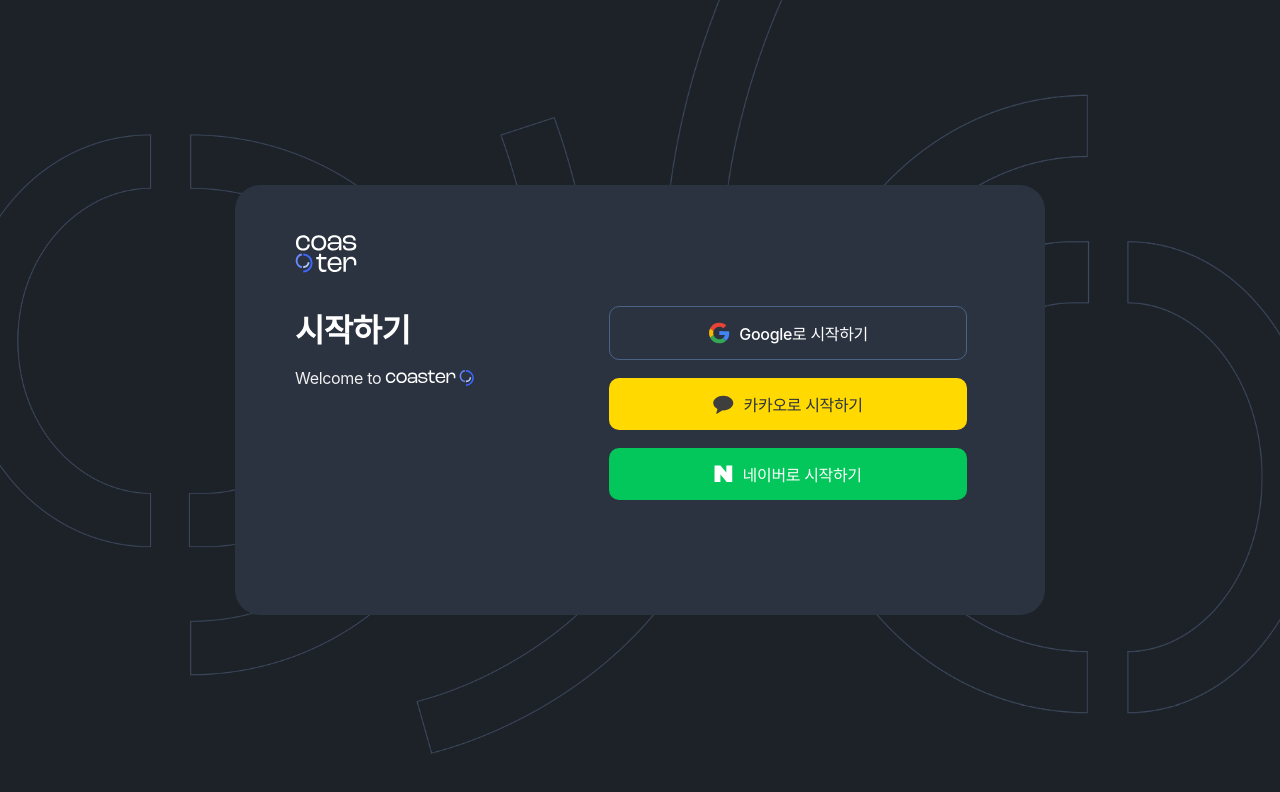
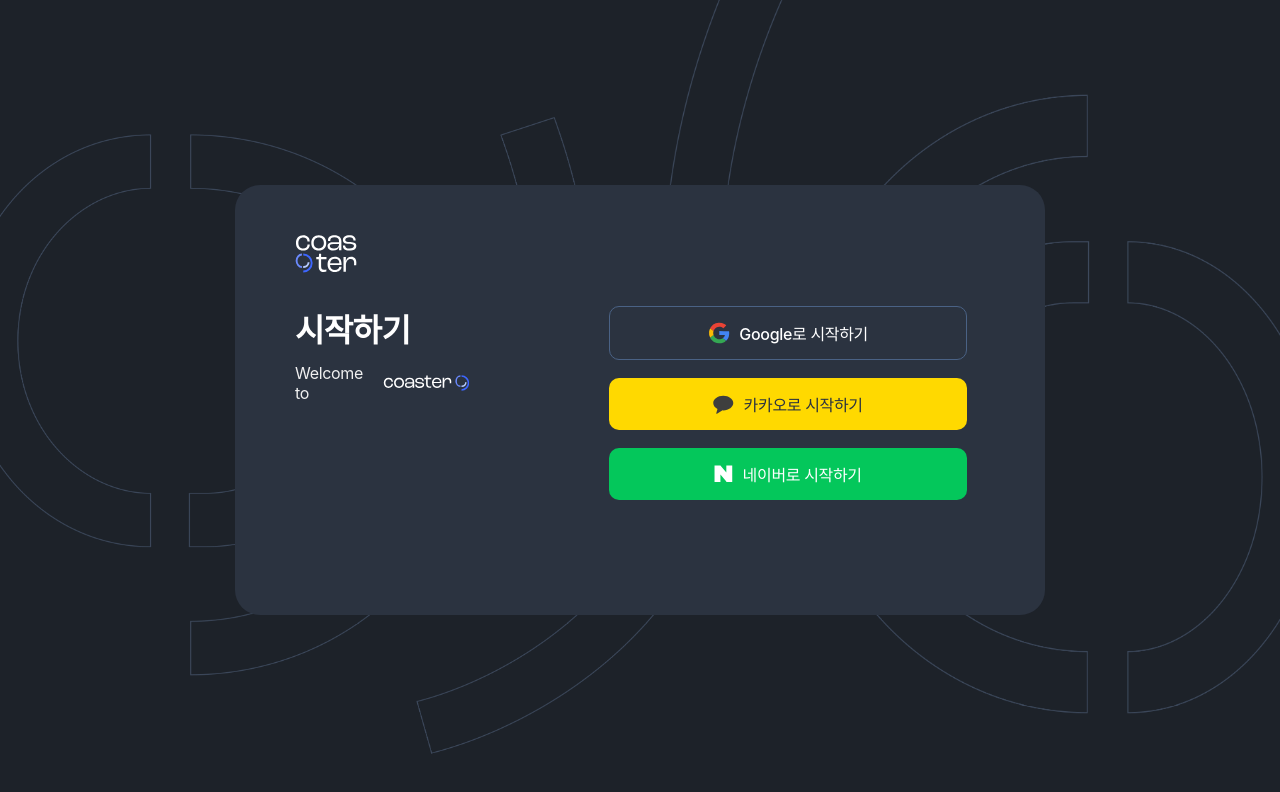
Before and after one commit to Coastee/Coastee-Client, a React (Vite) app: page / in a window 1280 px wide. Shown: the top 792 px of the page. Built offline with nearby package versions, Linux system fonts and the light colour scheme; a web font is replaced by a local one.

Commit message:
#19 [STYLE] desc width 지정

```diff
--- a/src/components/AuthContainer/AuthContainer.styles.ts
+++ b/src/components/AuthContainer/AuthContainer.styles.ts
@@ -74,7 +74,7 @@
   padding: 5rem 7.8rem 5rem 6rem;
 
   justify-content: space-between;
-  gap: 1.6rem;
+  gap: 5rem;
 
   border-radius: 2.5rem;
 
@@ -96,8 +96,10 @@
 
 export const descStyle = css`
   display: flex;
+
+  width: 17.4rem;
+
   align-items: center;
-
   gap: 0.3rem;
 
   color: ${theme.color.white2};
```
